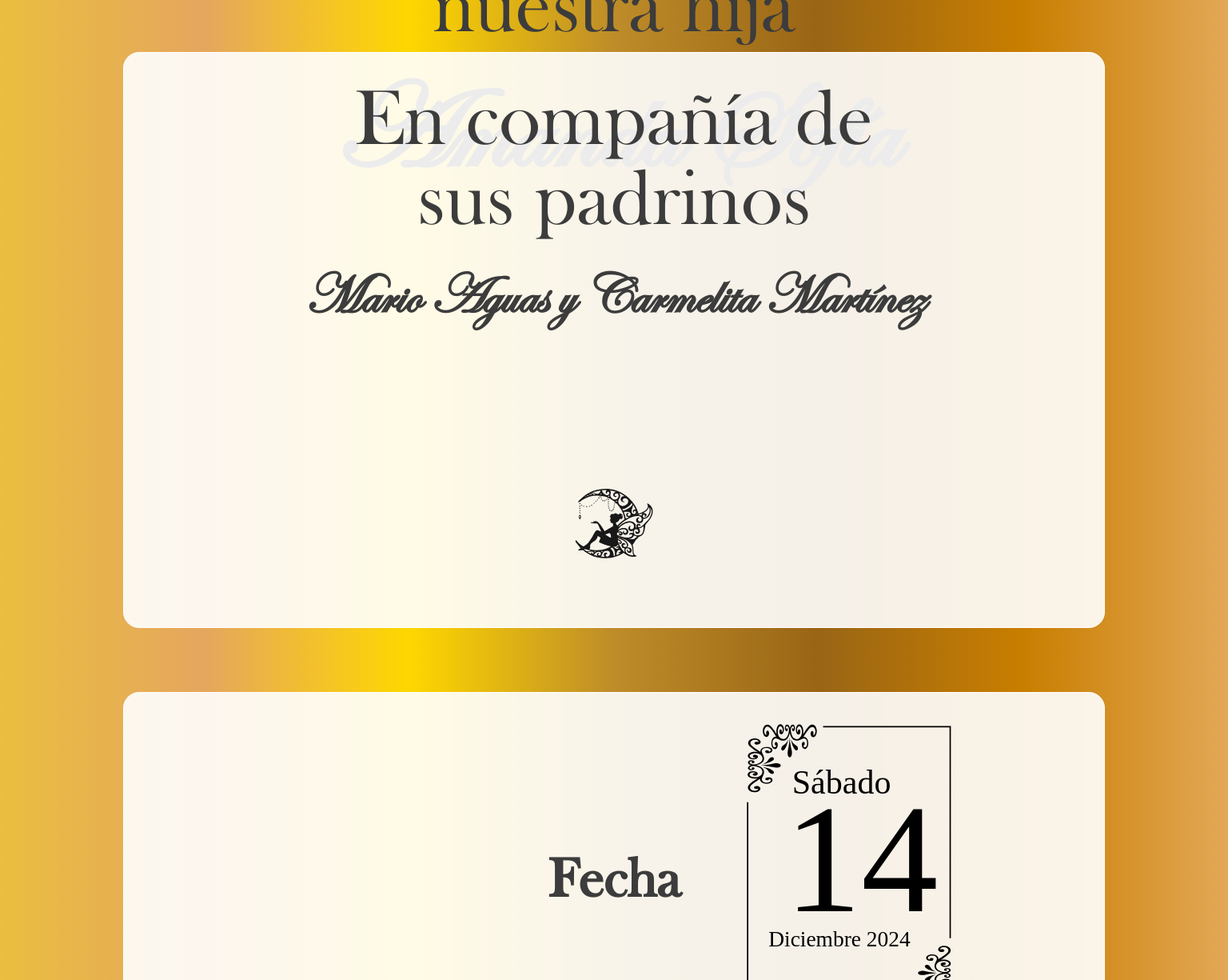
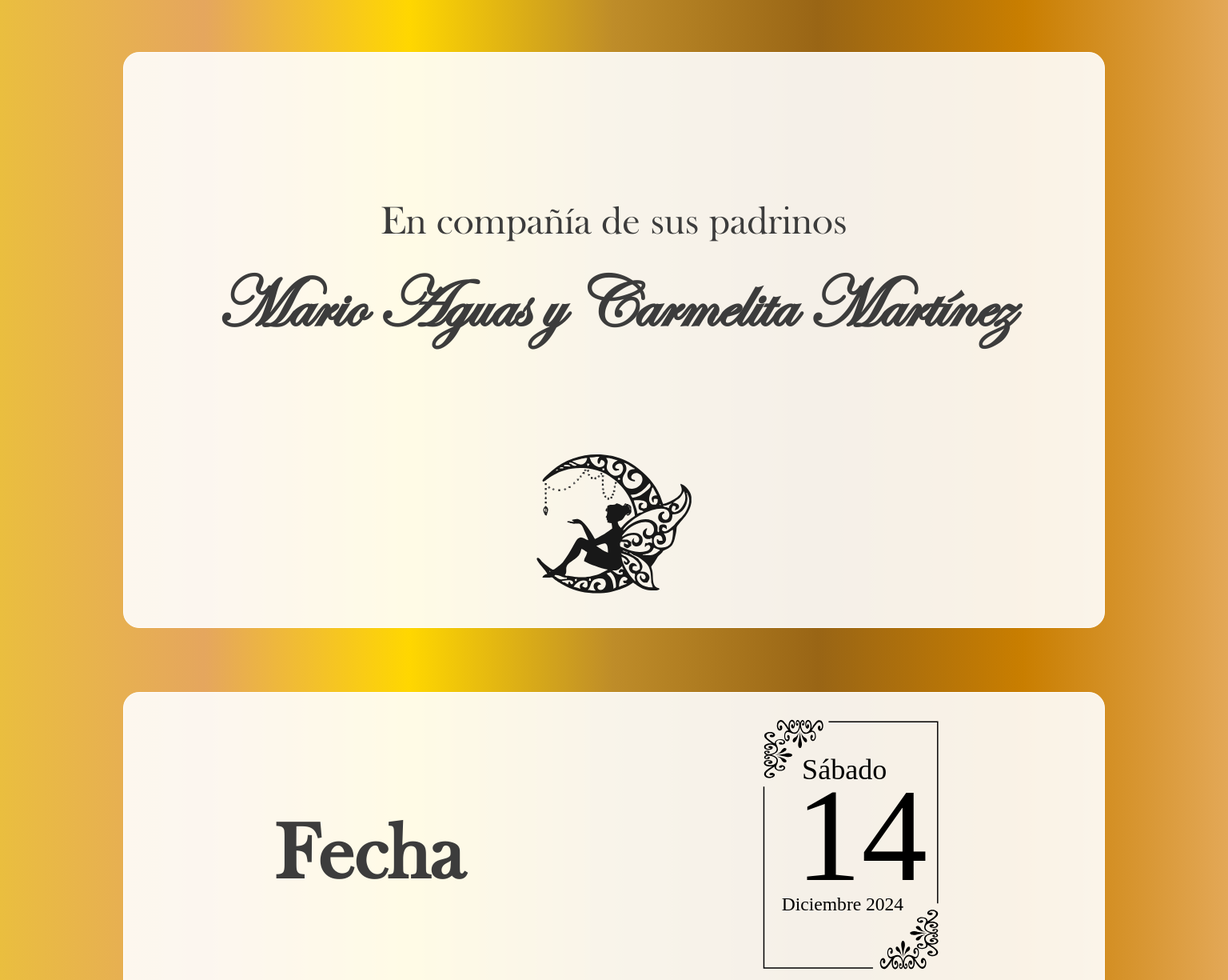
Before and after one commit to adandue/xv-amanda-sofia, a React (Vite) app in the folder xv-amanda-sofia/: page / in a window 1536 px wide. Shown: the part 1575-2800 px from the top of the page at 80% size. Built offline with nearby package versions, Linux system fonts and the light colour scheme.

Commit message:
media query 1440px

```diff
--- a/xv-amanda-sofia/src/App.css
+++ b/xv-amanda-sofia/src/App.css
@@ -86,23 +86,12 @@ html {
 }
 @media screen and (min-width:1440px) {
     .title {
-        font-size: 7rem;
+        font-size: 9rem;
     }
     .text {
-        font-size: 10rem;
+        font-size: 5rem;
     }
     .name {
-        font-size: 15rem;
+        font-size: 9rem;
     }
 }
-@media screen and (min-width:2560px) {
-    .title {
-        font-size: 30rem;
-    }
-    .text {
-        font-size: 20rem;
-    }
-    .name {
-        font-size: 30rem;
-    }
-}
--- a/xv-amanda-sofia/src/Views/Fecha/fecha.css
+++ b/xv-amanda-sofia/src/Views/Fecha/fecha.css
@@ -84,11 +84,18 @@
     }
 }
 @media screen and (min-width:1440px) {
+    #fechaTitle {
+        font-size: 10rem;
+        grid-area: 1 / 1 / 2 / 2;
+    }
+    #fechaImg {
+        width: 60%;
+    }
     .timer {
-        font-size: 5rem;
+        font-size: 4rem;
     }
     .container span {
-        font-size: 4rem;
+        font-size: 3rem;
     }
 }
 @media screen and (min-width:2560px) {
--- a/xv-amanda-sofia/src/Views/PapasPadrinos/papasPadrinos.css
+++ b/xv-amanda-sofia/src/Views/PapasPadrinos/papasPadrinos.css
@@ -35,3 +35,8 @@
 
     }
 }
+@media screen and (min-width: 1440px) {
+    .luna {
+        width: 20rem;
+    }
+}
--- a/xv-amanda-sofia/src/Views/Regalos/index.jsx
+++ b/xv-amanda-sofia/src/Views/Regalos/index.jsx
@@ -10,7 +10,7 @@ const Regalos = () => {
                 <div className='background' id="backgroundRegalo">
                     <div className="evento" id="regaloTitle">
                         <h1 className='title ' style={{fontFamily: 'EdwardianScript'}}>El mejor regalo es su presencia</h1>
-                        <h4 className='title ' style={{fontFamily: 'EdwardianScript'}}>Si gustan también puede ser</h4>
+                        <h4 className='title ' style={{fontFamily: 'EdwardianScript'}}>Si gusta también puede ser</h4>
                     </div>
                     <div className='evento' id="sobres">
                         <FaEnvelope  className="icon"/>
--- a/xv-amanda-sofia/src/Views/Regalos/regalos.css
+++ b/xv-amanda-sofia/src/Views/Regalos/regalos.css
@@ -80,3 +80,14 @@
         font-size: 3rem;
     }
 }
+@media screen and (min-width: 1440px) {
+    .icon {
+        width: 12rem;
+    }
+    #sobres p {
+        font-size: 5rem;
+    }
+    #mesaRegalos p {
+        font-size: 5rem;
+    }
+}
```
Also changed, not shown: xv-amanda-sofia/src/Views/Hashtag/hashtag.css (line endings or trailing spaces).
